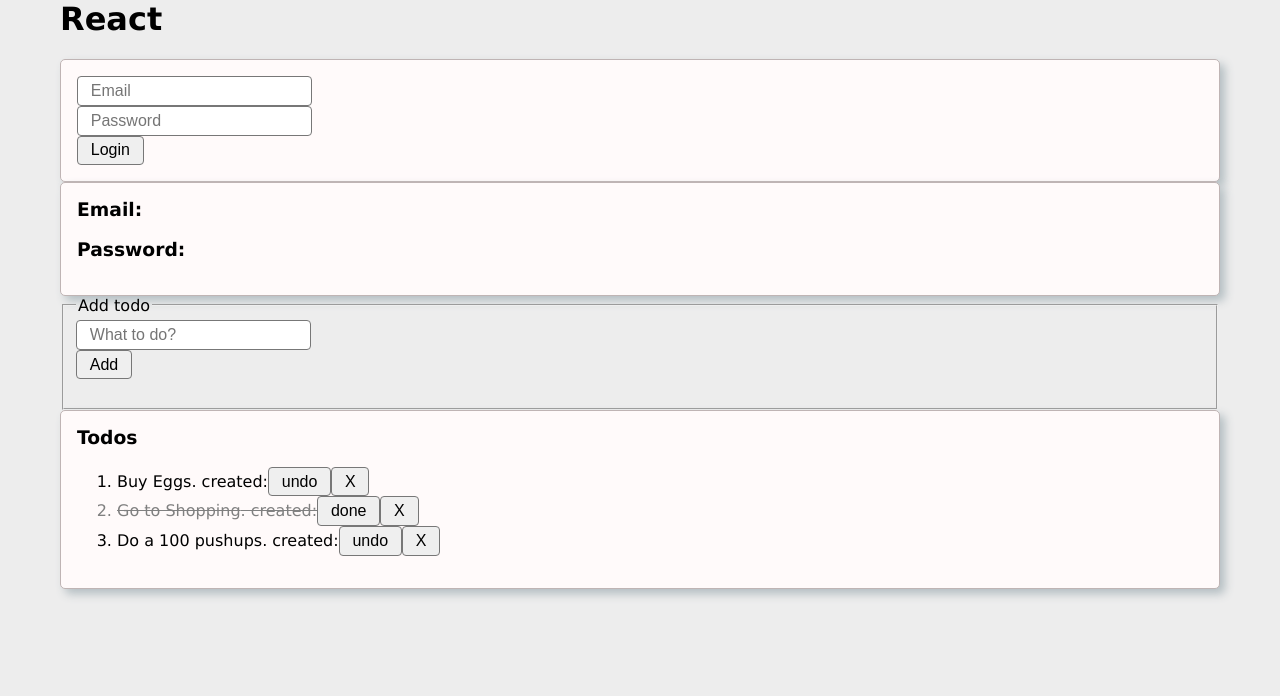
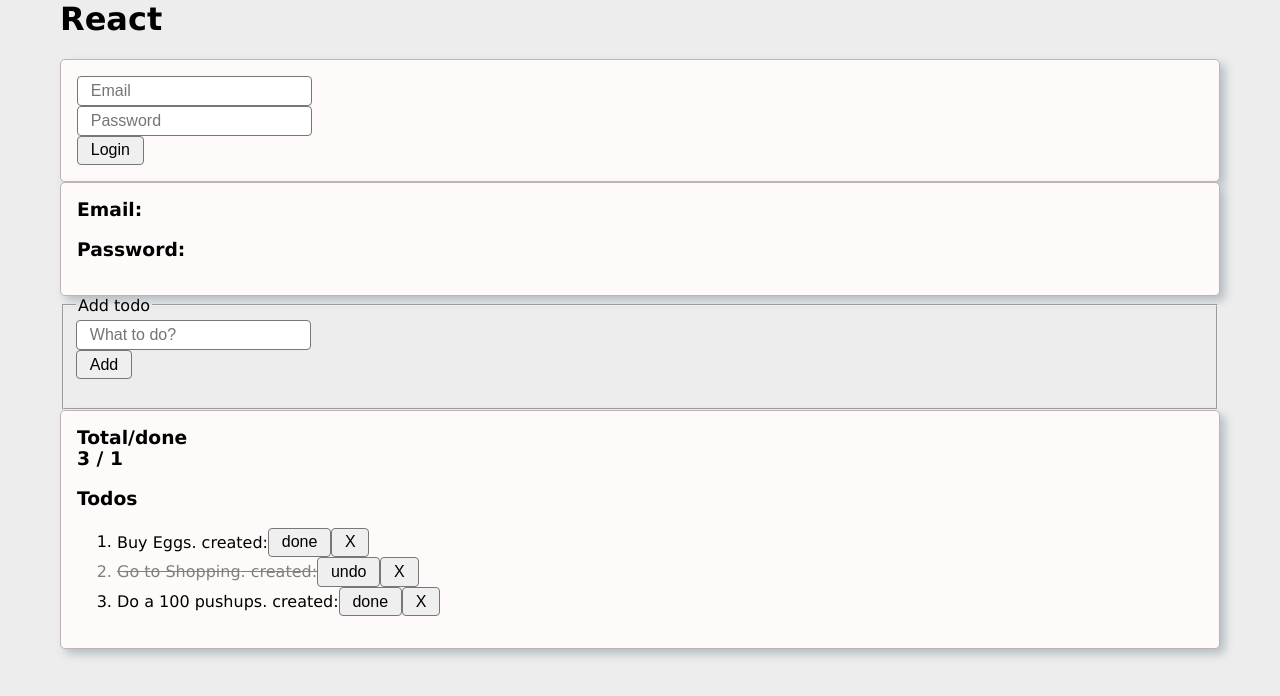
Before and after one commit to MariusCodeAcademy/feu2-06_r_useEffect_input_forms, a React (Vite) app: page / in a window 1280 px wide. Shown: the top 696 px of the page. Built offline with nearby package versions, Linux system fonts and the light colour scheme.

Commit message:
totalTodos doneTodos

```diff
--- a/src/components/Todos.jsx
+++ b/src/components/Todos.jsx
@@ -16,6 +16,10 @@ function Todos(props) {
 
   // main todo array for the app
   const [todosArr, setTodosArr] = useState(initTodos);
+
+  const totalTodos = todosArr.length;
+
+  const doneTodos = todosArr.filter((tObj) => tObj.done === true).length;
 
   function addNewTodoHandler() {
     // pagaminti nauja todo obj
@@ -91,6 +95,10 @@ function Todos(props) {
       </fieldset>
 
       <div className='card'>
+        <h3>
+          Total/done <br />
+          {totalTodos} / {doneTodos}
+        </h3>
         {noTodosYet && <h3>No todos yet, add some.</h3>}
         {!noTodosYet && (
           <>
@@ -101,7 +109,7 @@ function Todos(props) {
                   {tObj.value}. created:
                   {tObj.date}
                   <button onClick={() => doneTodoHandler(tObj.id)}>
-                    {tObj.done ? 'done' : 'undo'}
+                    {tObj.done ? 'undo' : 'done'}
                   </button>
                   <button onClick={() => deleteTodoHandler(tObj.id)}>X</button>
                 </li>
```
